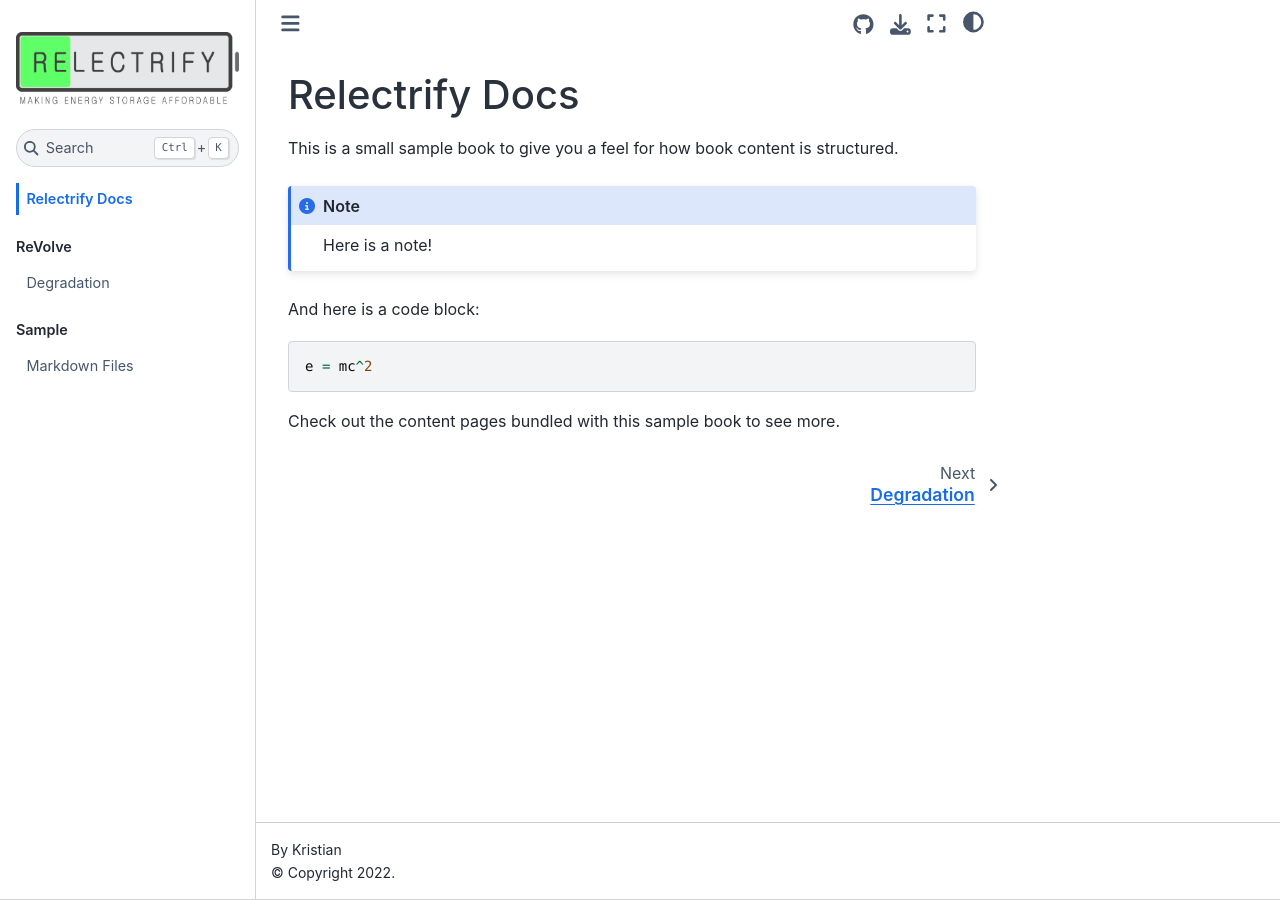
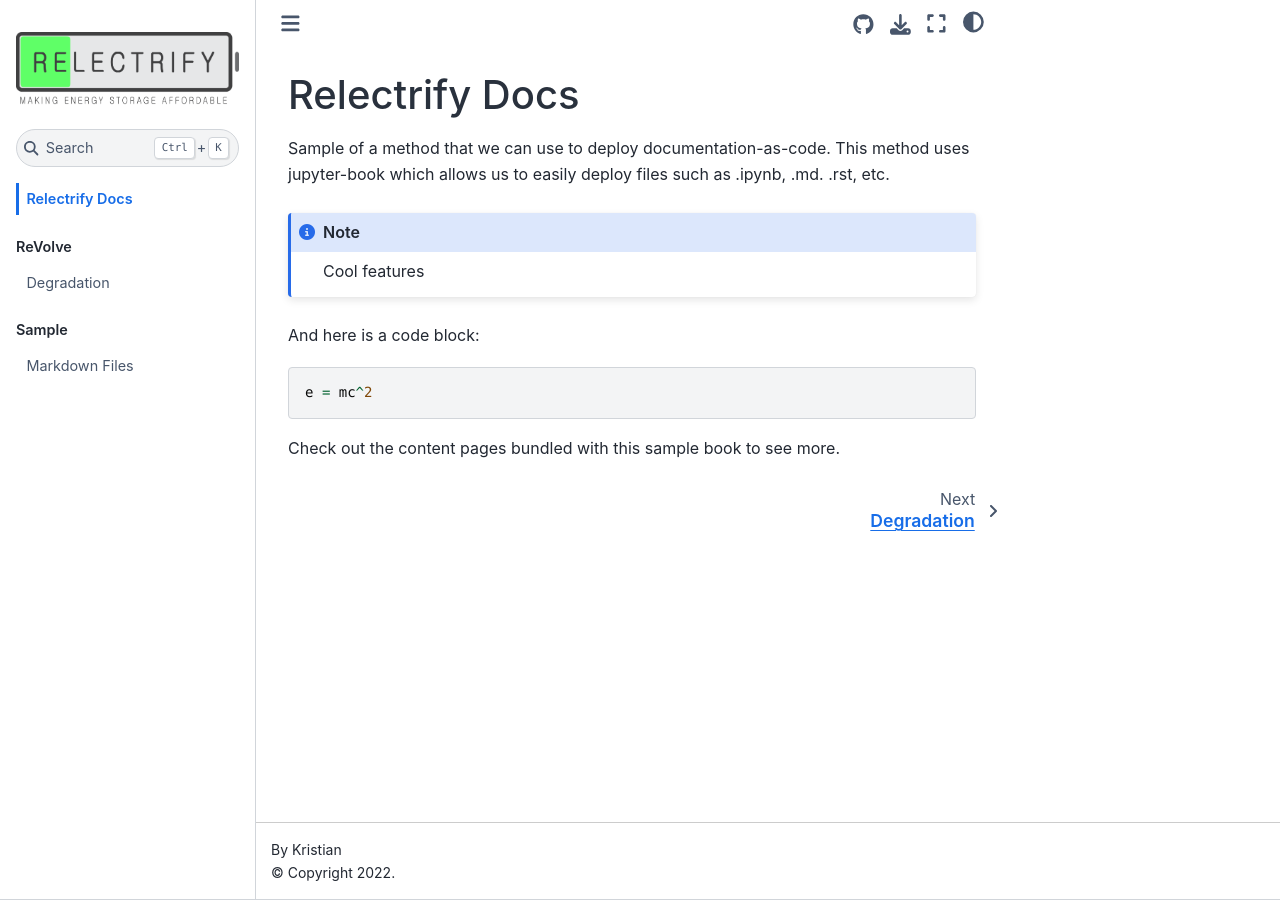
Before and after one commit to kristian-relectrify/docs, a Jupyter Book: the page built from docs/intro.md, in a window 1280 px wide. Built offline with Jupyter Book 1.0.4 settings and Sphinx 7.4.7 and the Sphinx Book theme 1.1.4, drawn with Linux system fonts in a browser that asks for light colours.

Commit message:
some changes

```diff
--- a/docs/intro.md
+++ b/docs/intro.md
@@ -1,10 +1,9 @@
 # Relectrify Docs
 
-This is a small sample book to give you a feel for how book content is
-structured.
+Sample of a method that we can use to deploy documentation-as-code. This method uses jupyter-book which allows us to easily deploy files such as .ipynb, .md. .rst, etc.
 
 :::{note}
-Here is a note!
+Cool features
 :::
 
 And here is a code block:
--- a/requirements.txt
+++ b/requirements.txt
@@ -3,3 +3,4 @@ matplotlib
 numpy
 ghp-import
 pandas
+seaborn
```
